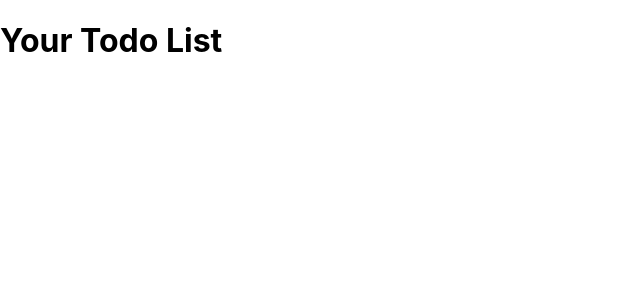
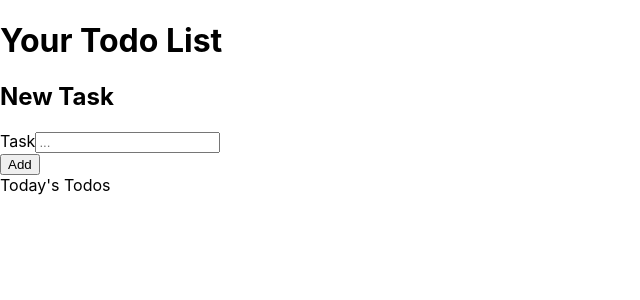
Before and after one commit to Shane-Geary/todo-list, a React (Create React App) app: page / in a window 1280 px wide. Shown: the top 300 px of the page, without its empty margins (0-640 px from the left). Built offline with nearby package versions, Linux system fonts and the light colour scheme.

Commit message:
Built out Header, AddTask components and passing props from App to TaskList to begin building feature to add a new task and display it

```diff
--- /dev/null
+++ b/src/components/AddTask.js
@@ -0,0 +1,24 @@
+import React from 'react';
+
+class AddTask extends React.Component {
+    render() {
+        return (
+            <div>
+                <h2>New Task</h2>
+                <form>
+                    <div>
+                        <label>Task</label>
+                        <input
+                        type="text"
+                        name="description"
+                        placeholder="..."
+                        />
+                    </div>
+                    <button>Add</button>
+                </form>
+            </div>
+        );
+    }
+}
+
+export default AddTask;
--- a/src/components/App.js
+++ b/src/components/App.js
@@ -1,13 +1,24 @@
 import React from 'react';
 import './App.css';
 import Header from './Header';
+import AddTask from './AddTask';
+import TaskList from './TaskList';
 
 function App() {
+  const tasks = [
+    {
+      description: "clean the house"
+    },
+    {
+      description: "get milk and eggs"
+    }
+  ]
+
   return (
     <div>
       <Header />
-      {/* <AddItem />
-      <List /> */}
+      <AddTask />
+      <TaskList tasks={tasks} />
     </div>
   );
 }
--- /dev/null
+++ b/src/components/TaskList.js
@@ -0,0 +1,8 @@
+import React from 'react';
+
+const TaskList = (props) => {
+    console.log(props)
+    return <div>Today's Todos</div>
+}
+
+export default TaskList;
```
Also changed, not shown: src/components/AddItem.js (deleted), src/components/List.js (deleted), src/components/ListItem.js (deleted), src/components/Task.js (added).
